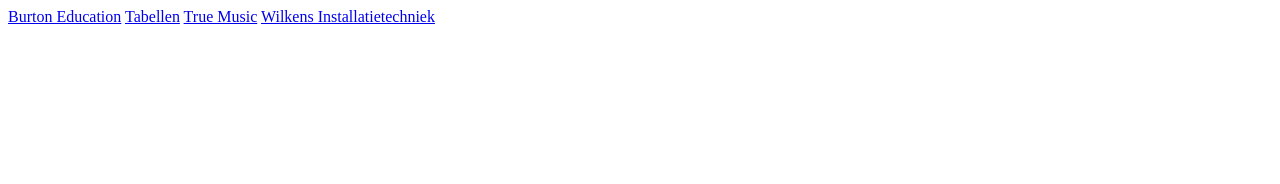
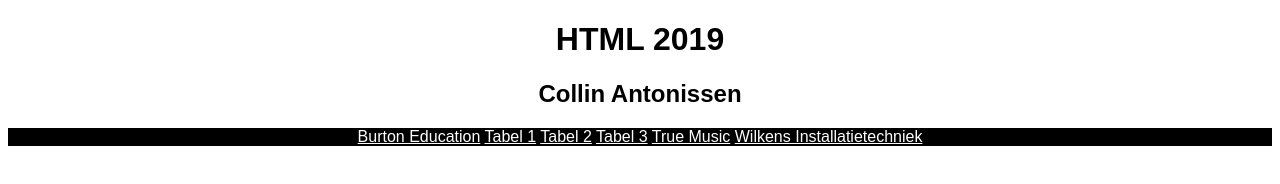
Before and after one commit to Cantonissen/HTML, a plain HTML site: page Index.html in a window 1280 px wide. Drawn offline with Linux system fonts and the light colour scheme.

Commit message:
First commit HTML Tabellen

```diff
--- a/Index.html
+++ b/Index.html
@@ -1,15 +1,20 @@
 <!DOCTYPE html>
 <html lang="en">
 <head>
+    <link rel= "stylesheet" type="text/css" href="index.css">
     <meta charset="UTF-8">
     <title>Opdrachten HTML</title>
 </head>
 <body>
+<h1>HTML 2019</h1>
+<h2>Collin Antonissen</h2>
 <nav>
-    <a href="Burton%20Education">Burton Education</a>
-    <a href="Tabellen">Tabellen</a>
-    <a href="True%20Music">True Music</a>
-    <a href="Website%20Wilkens">Wilkens Installatietechniek</a>
+    <a href="Burton%20Education/Burton.html">Burton Education</a>
+    <a href="Tabellen/Tabel1.html">Tabel 1</a>
+    <a href="Tabellen/Tabel2.html">Tabel 2</a>
+    <a href="Tabellen/Tabel3.html">Tabel 3</a>
+    <a href="True%20Music/Truemusic.html">True Music</a>
+    <a href="Website%20Wilkens/Wilkens.html">Wilkens Installatietechniek</a>
 </nav>
 </body>
 </html>
--- /dev/null
+++ b/index.css
@@ -0,0 +1,10 @@
+*{
+    font-family: "Arial", "sans-serif";
+    text-align: center;
+}
+nav{
+    background-color: black;
+}
+nav a{
+    color: white;
+}
```
